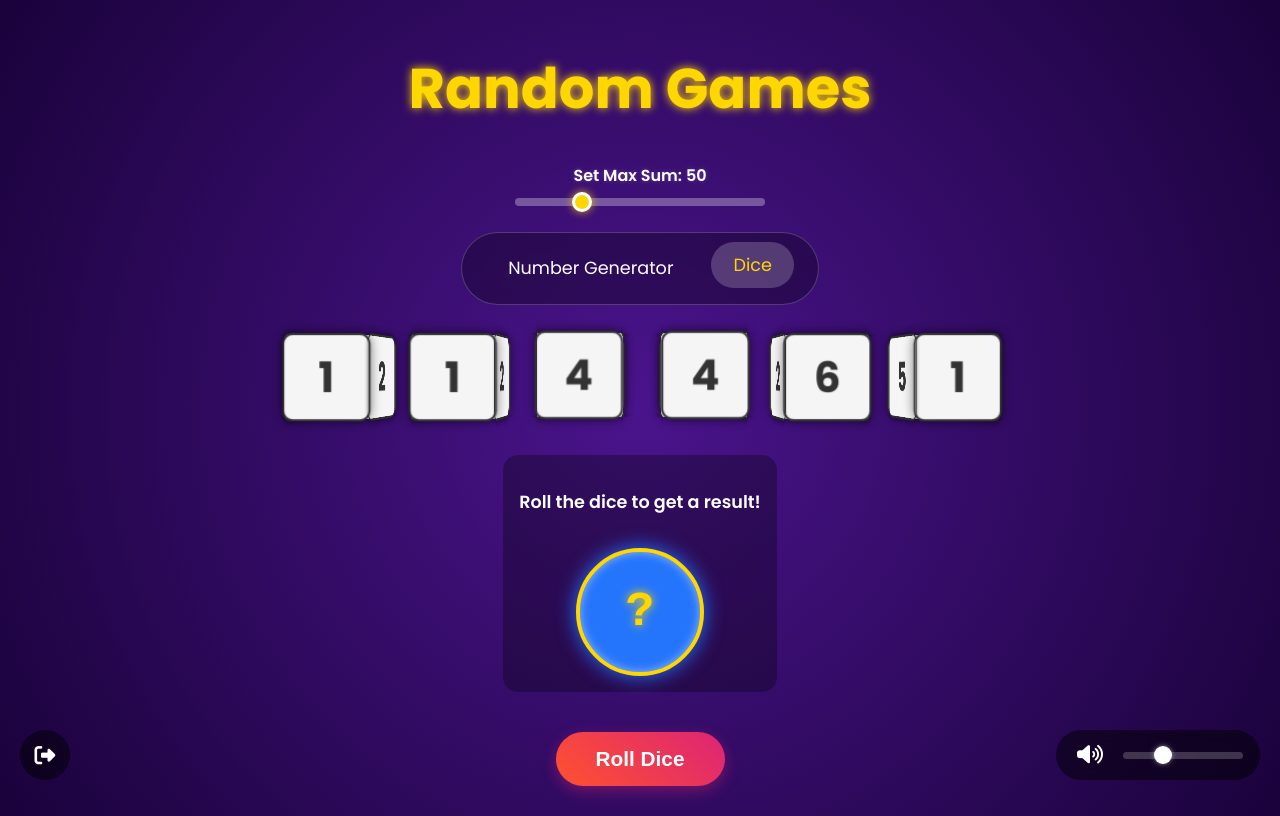
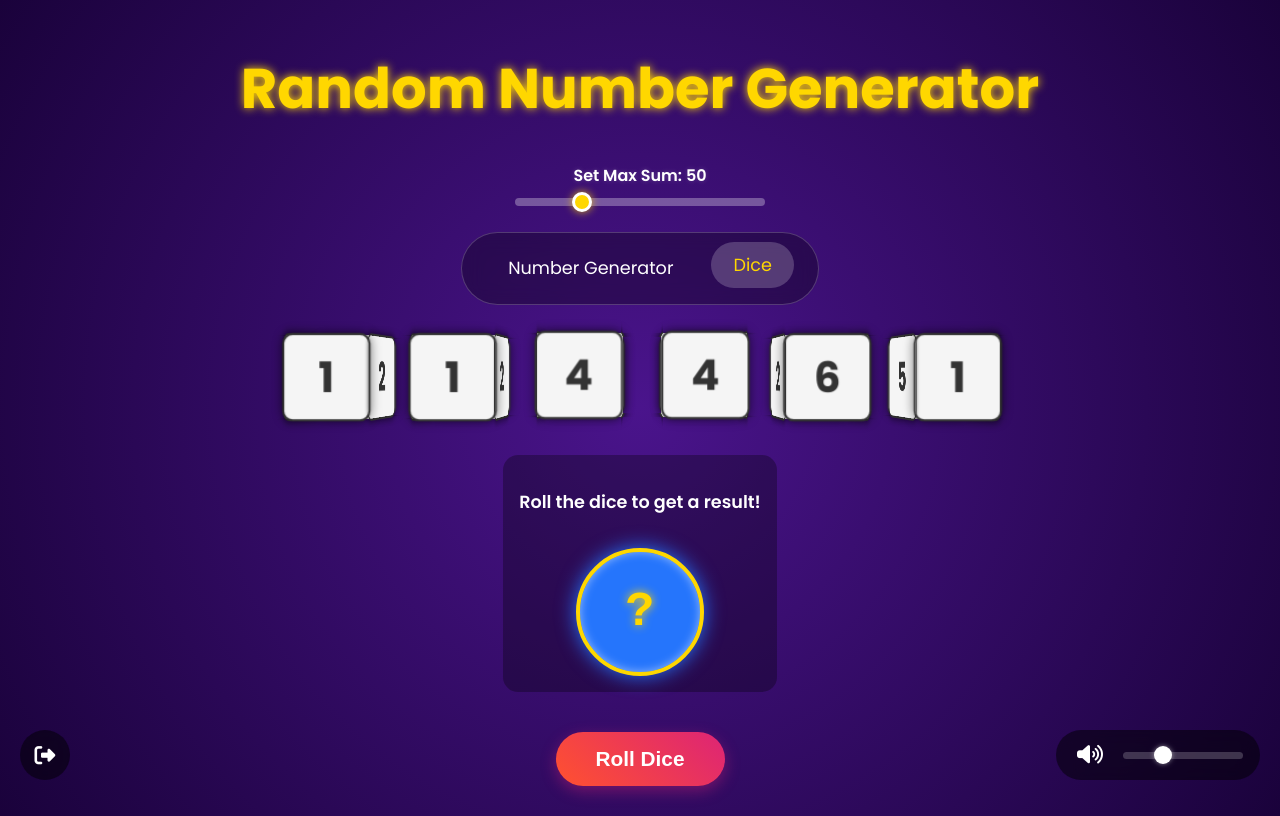
Before and after one commit to sachin4487/Games, a plain HTML site: page random_number.html in a window 1280 px wide. Drawn offline with Linux system fonts and the light colour scheme.

```diff
--- a/random_number.html
+++ b/random_number.html
@@ -548,7 +548,7 @@
     <audio id="background-music" loop src="https://www.soundhelix.com/examples/mp3/SoundHelix-Song-2.mp3"></audio>
 
     <div class="top-bar">
-        <h1 class="title">Random Games</h1>
+        <h1 class="title">Random Number Generator</h1>
         <div id="range-slider-container">
             <label id="range-slider-label" for="max-sum-slider">Set Max Sum: 50</label>
             <input type="range" id="max-sum-slider" min="1" max="200" value="50">
```
Also changed, not shown: speen wheel.html (+1 -0 lines), scratch.jpeg (deleted).
